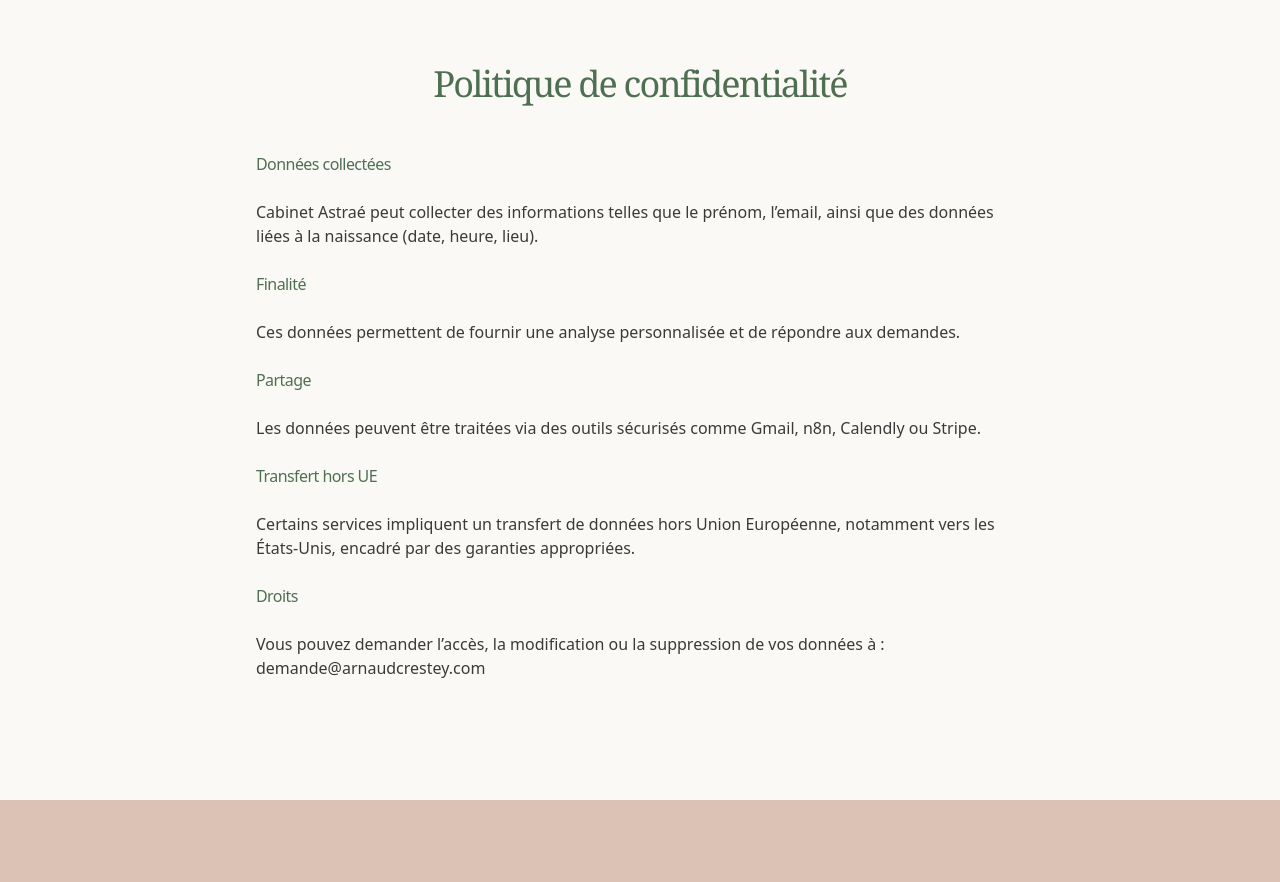
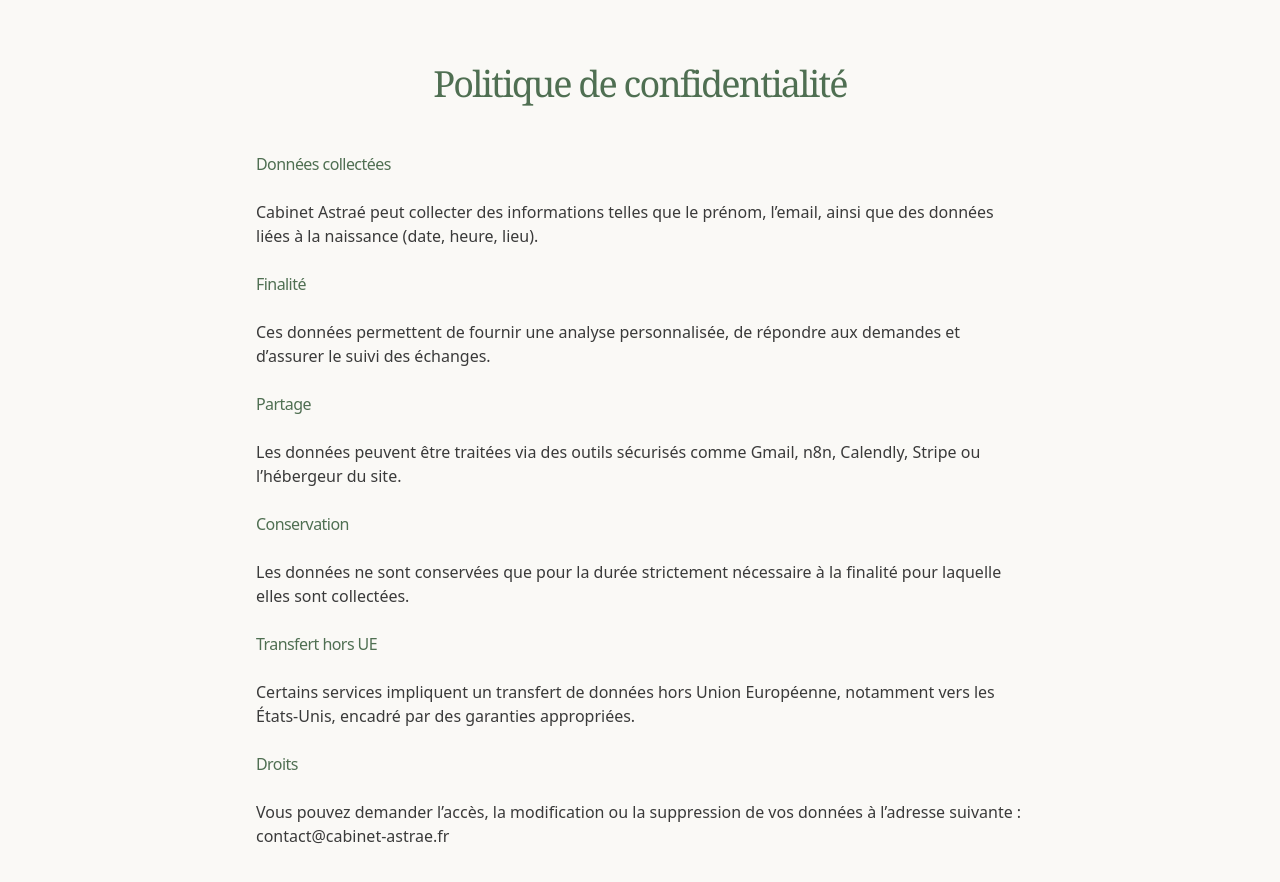
Before and after one commit to arnaudcrestey/cabinet-astrae, a Next.js app: page /confidentialite in a window 1280 px wide. Shown: the top 882 px of the page. Before the commit the page ends 800 px from the top, so only its background shows below. Built offline with nearby package versions, Linux system fonts and the light colour scheme.

Commit message:
Update page.tsx

```diff
--- a/app/confidentialite/page.tsx
+++ b/app/confidentialite/page.tsx
@@ -3,7 +3,6 @@ import LegalPage from "@/components/legal/LegalPage";
 export default function ConfidentialitePage() {
   return (
     <LegalPage title="Politique de confidentialité">
-
       <h2>Données collectées</h2>
       <p>
         Cabinet Astraé peut collecter des informations telles que le prénom,
@@ -12,14 +11,20 @@ export default function ConfidentialitePage() {
 
       <h2>Finalité</h2>
       <p>
-        Ces données permettent de fournir une analyse personnalisée et de
-        répondre aux demandes.
+        Ces données permettent de fournir une analyse personnalisée, de répondre
+        aux demandes et d’assurer le suivi des échanges.
       </p>
 
       <h2>Partage</h2>
       <p>
         Les données peuvent être traitées via des outils sécurisés comme Gmail,
-        n8n, Calendly ou Stripe.
+        n8n, Calendly, Stripe ou l’hébergeur du site.
+      </p>
+
+      <h2>Conservation</h2>
+      <p>
+        Les données ne sont conservées que pour la durée strictement nécessaire
+        à la finalité pour laquelle elles sont collectées.
       </p>
 
       <h2>Transfert hors UE</h2>
@@ -32,9 +37,8 @@ export default function ConfidentialitePage() {
       <h2>Droits</h2>
       <p>
         Vous pouvez demander l’accès, la modification ou la suppression de vos
-        données à : demande@arnaudcrestey.com
+        données à l’adresse suivante : contact@cabinet-astrae.fr
       </p>
-
     </LegalPage>
   );
 }
```
